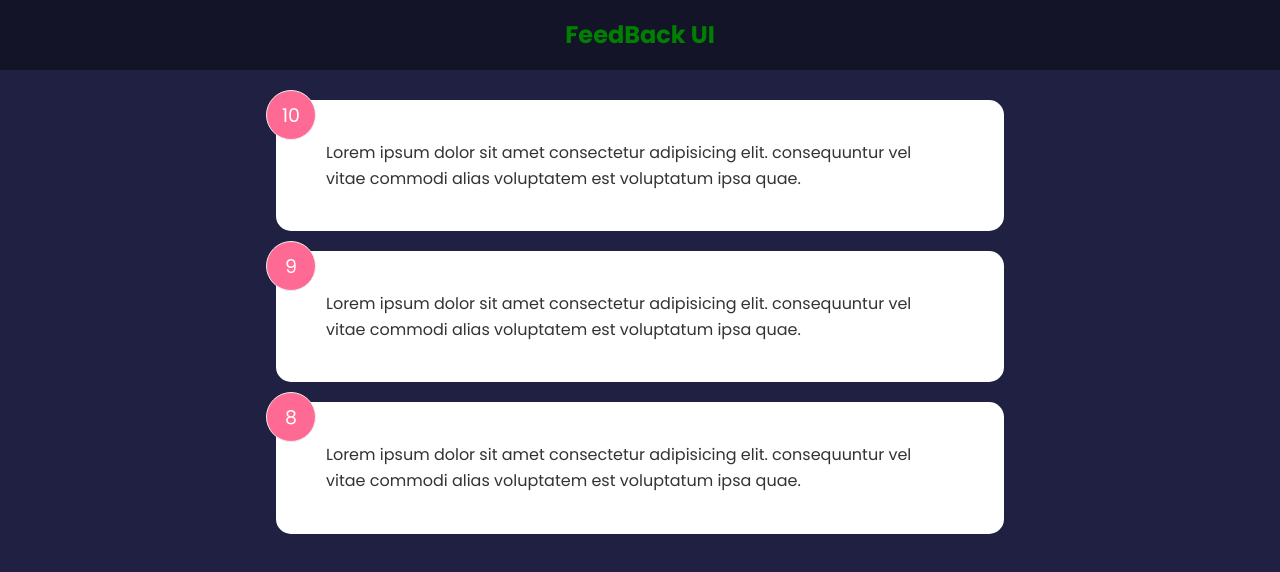
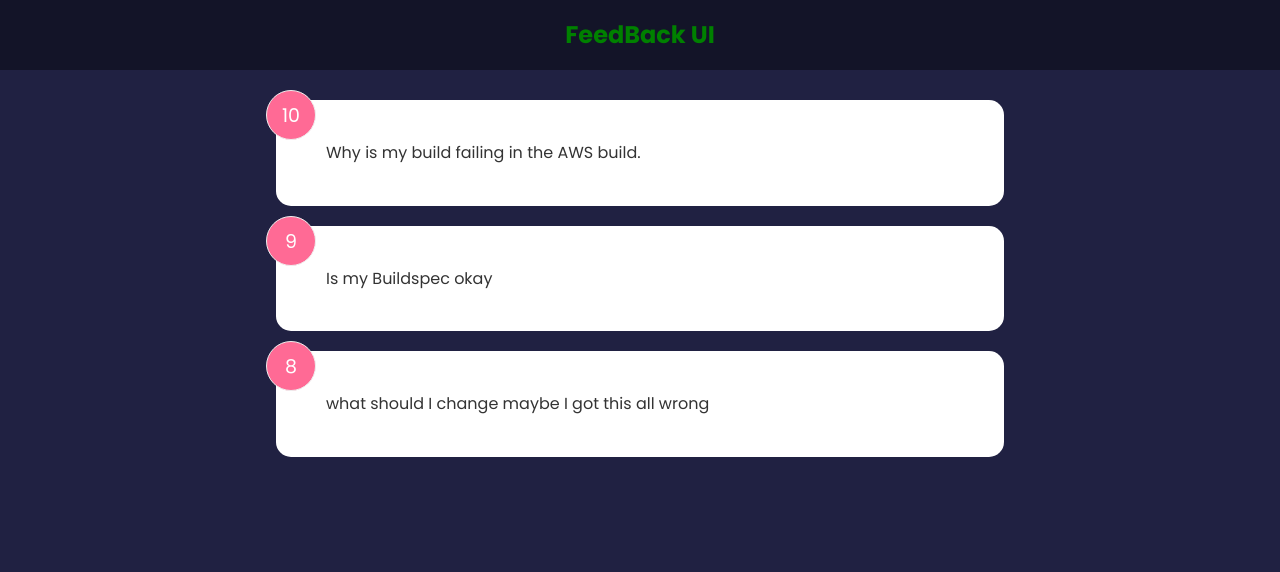
Before and after one commit to Andrew-Nzioki/feedback-app, a React (Create React App) app: page / in a window 1280 px wide. Shown: the top 572 px of the page. Built offline with nearby package versions, Linux system fonts and the light colour scheme.

Commit message:
change the comments

```diff
--- a/src/data/FeedbackData.js
+++ b/src/data/FeedbackData.js
@@ -2,17 +2,17 @@ const FeedbackData = [
   {
     id: 1,
     rating: 10,
-    text: 'Lorem ipsum dolor sit amet consectetur adipisicing elit. consequuntur vel vitae commodi alias voluptatem est voluptatum ipsa quae.',
+    text: 'Why is my build failing in the AWS build.',
   },
   {
     id: 2,
     rating: 9,
-    text: 'Lorem ipsum dolor sit amet consectetur adipisicing elit. consequuntur vel vitae commodi alias voluptatem est voluptatum ipsa quae.',
+    text: 'Is my Buildspec okay',
   },
   {
     id: 3,
     rating: 8,
-    text: 'Lorem ipsum dolor sit amet consectetur adipisicing elit. consequuntur vel vitae commodi alias voluptatem est voluptatum ipsa quae.',
+    text: 'what should I change maybe I got this all wrong',
   },
 ];
 export default FeedbackData;
```
